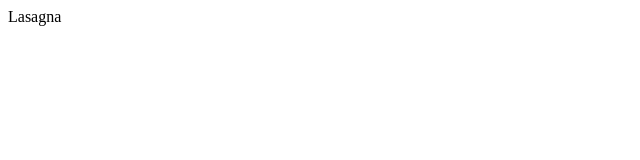
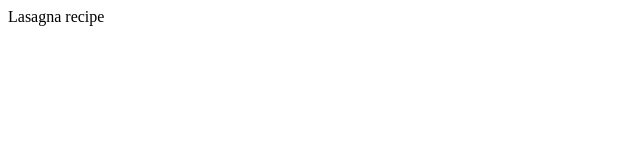
Before and after one commit to lminaudo/odin-learning-repo, a plain HTML site: page OdinRecipies/lasagna.html in a window 1280 px wide. Shown: the full height of the page, 0-640 px from the left. Drawn offline with Linux system fonts and the light colour scheme.

```diff
--- a/OdinRecipies/lasagna.html
+++ b/OdinRecipies/lasagna.html
@@ -6,6 +6,6 @@
     <title>Lasagna Recipe</title>
 </head>
 <body>
-    Lasagna
+    Lasagna recipe
 </body>
 </html>
```
